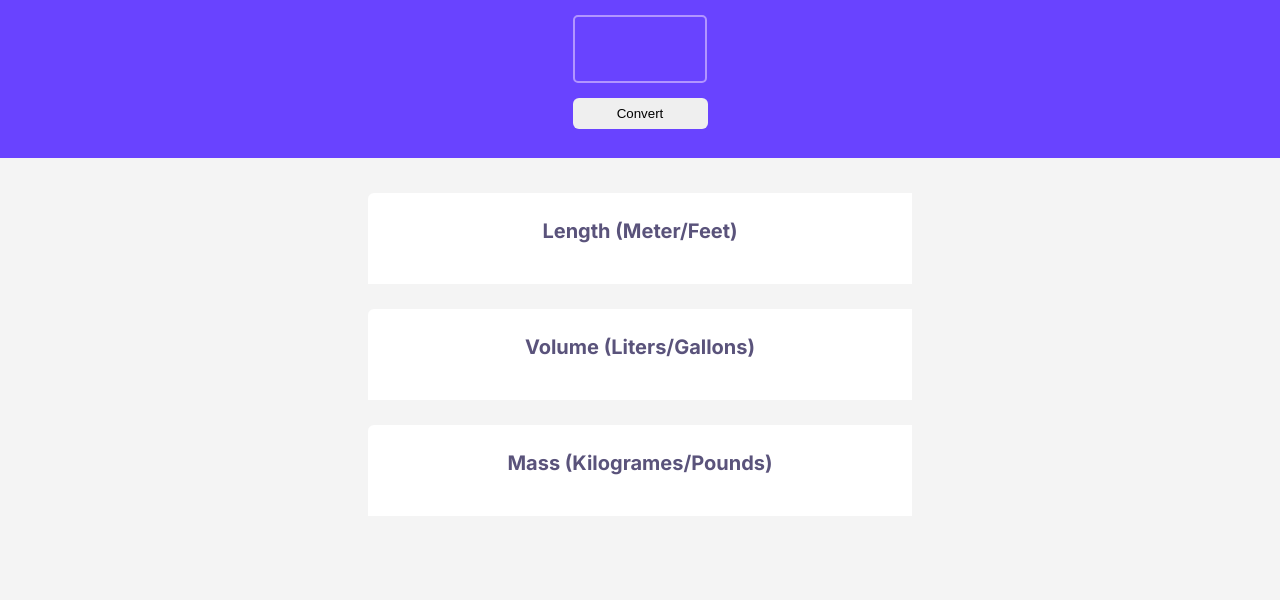
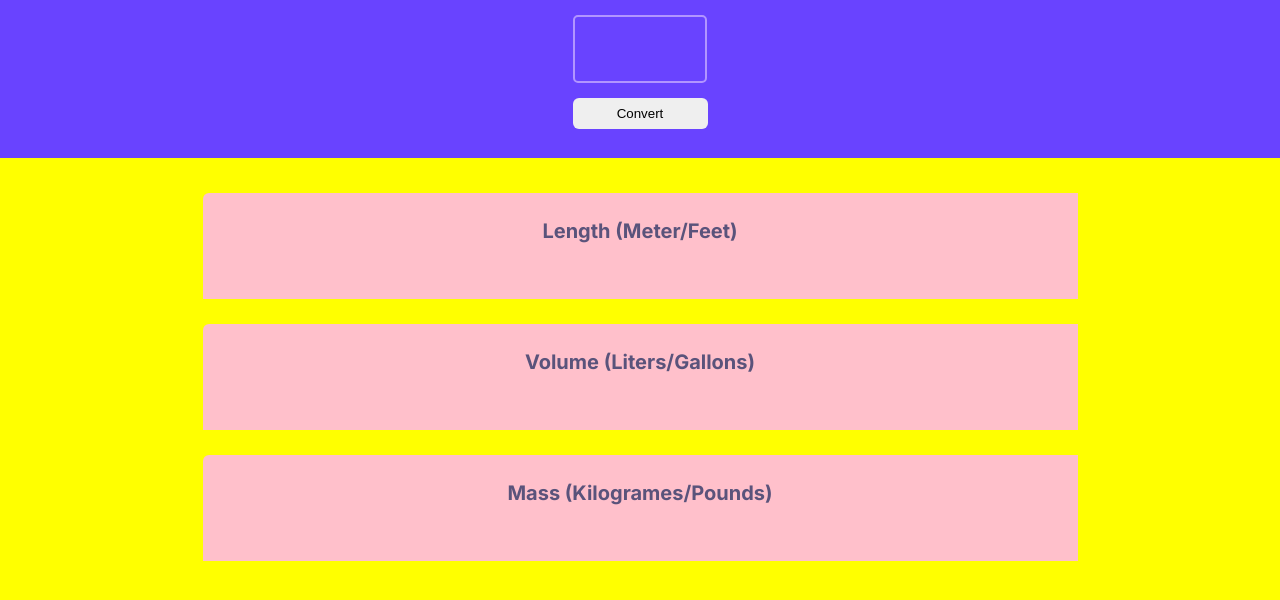
Before and after one commit to wisdomlight/unit-convertor, a plain HTML site: page index.html in a window 1280 px wide. Shown: the part 82-682 px from the top of the page. Drawn offline with Linux system fonts and the light colour scheme.

Commit message:
changes to styles.css - added @media to change appearance with mind-width of 460, 760, 1024; as well as add -moz-appearance: textfield to dispable-spinner of the input type=numeber

```diff
--- a/styles.css
+++ b/styles.css
@@ -1,4 +1,102 @@
+/*chatGPT css refactoring*/
+/*
+* {
+    margin: 0;
+    padding: 0;
+    box-sizing: border-box;
+}
 body {
+    background-color: #f4f4f4;
+    font-family: 'Inter', Arial, Helvetica, sans-serif;
+}
+
+
+#head {
+    display: flex;
+    flex-direction: column;
+    justify-content: center;
+     align-items: center;
+    background-color: #6943ff;
+    color: #fff;
+    text-align: center;
+    height: 30vh;
+}
+
+
+#head h1 {
+    margin-bottom: 20px;
+    font-size: 2rem;
+}
+
+#input-div {
+    border: 2px solid #b295ff;
+    width: 80px;
+    height: 40px;
+    margin: 15px auto;
+    padding: 12px 25px;
+    border-radius: 5px;
+}
+
+#input-box {
+    width: 65px;
+    height: 43px;
+    font-size: 3.5rem;
+    font-weight: bold;
+    text-align: center;
+    color: #fff;
+    background-color: #6943ff;
+    border: none;
+    outline: none;
+    appearance: none;
+}
+/*remove spin button on number inputs */
+/*
+input[type="numer"]::-webkit-outer-spin-button,
+input[type="numebr"]::-webkit-inner-spin-button{
+    -webkit-appearance: none;
+    margin: 0;
+}
+/* Button Styles */
+/*
+button {
+    width: 135px;
+    padding: 10px 20px;
+    border: none;
+    border-radius: 6px;
+    background-color: #B295FF;
+    color: #fff;
+    font-size: 1rem;
+    cursor: pointer;
+    transition: background-color 0.3s;
+}
+
+button:hover {
+    background-color: #9c79e6;
+}
+/*main body section */
+/*
+#body {
+    padding: 35px;
+    display: flex;
+    flex-wrap: wrap;
+    gap: 20px;
+    justify-content: center;
+}
+    */
+
+
+
+
+
+
+
+
+
+
+
+
+/*original css*/
+ body {
     margin: 0px;
     padding: 0px;
     background-color: #f4f4f4;
@@ -41,22 +139,23 @@ body {
     background-color: #6943FF;
     margin: auto;
     padding: 0px 0px 0px 0px;
-    /* border: 1px solid white ; */
 }
 
-#head>#input-div>input[type=number]::-webkit-inner-spin-button,
+input[type=number]::-webkit-inner-spin-button,
 input[type=number]::-webkit-outer-spin-button {
     -webkit-appearance: none;
     margin: 0;
     opacity: 0;
 }
-
+input[type=number] {
+    -moz-appearance:textfield
+}
 #head>#input-div>textarea:focus,
 input:focus {
     outline: none;
 }
 
-#head>button {
+ #head>button {
     width: 135px;
     margin: 0 auto 0 auto;
     padding: 8px 20px;
@@ -65,11 +164,11 @@ input:focus {
 }
 
 #body {
-    /* height: 70vh; */
     height: 600px;
     padding: 35px;
     border: 55px soild blue;
 }
+
 
 .conversion {
     background-color: #fff;
@@ -80,7 +179,6 @@ input:focus {
     margin: auto;
     margin-bottom: 25px;
     border-top-left-radius: 6px;
-    /* border: 1px solid transparent; */
 }
 
 .conversion>h3 {
@@ -92,7 +190,34 @@ input:focus {
 
 .conversion>p {
     width: 65%;
-    text-align: center;
     margin: 0px auto 0px auto;
     font-size: 14px;
 }
+@media (min-width: 460px) {
+    #body{
+        background-color: antiquewhite;
+        padding-left: 15px;
+        padding-right: 15px;
+    }
+    .conversion {
+        width: 100%;
+        padding-bottom: 10px;
+    }
+
+}
+@media (min-width: 760px){
+    #body {
+        /* padding: 50px; */
+        background-color: yellow;
+    }
+    .conversion {
+        width: 80%;
+        padding-bottom: 15px;
+    }
+}
+@media (min-width: 1024px){
+    .conversion {
+        width: 70%;
+        background-color: pink;
+    }
+}
```
